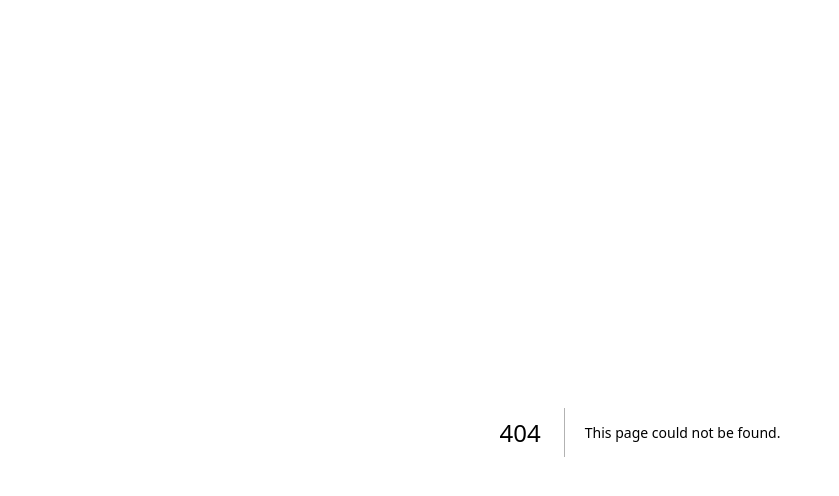
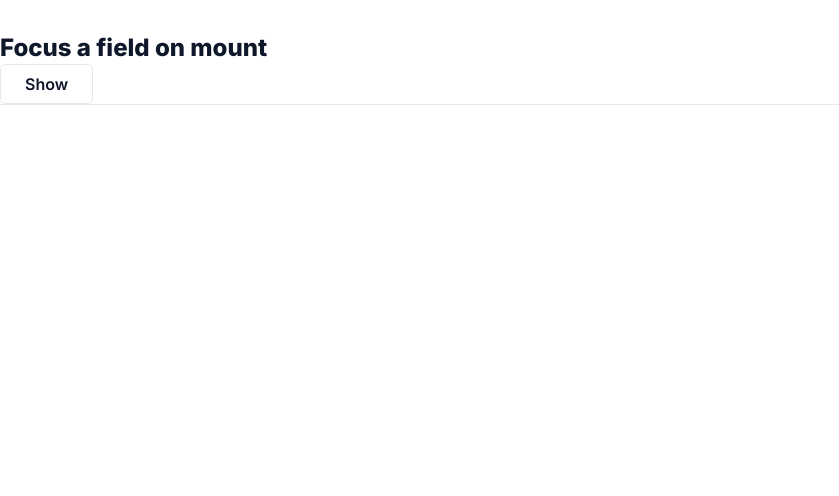
Before and after one commit to TaiseiNemoto/react-practice-app, a Next.js app: page /synchronizing-with-effects/fix-an-interval-that-fires-twice in a window 1280 px wide. Before the commit this address had no page. Shown: the top 496 px of the page, without its empty margins (0-839 px from the left). Built offline with nearby package versions, Linux system fonts and the light colour scheme.

Commit message:
[add]Synchronizing with Effects：Fix an interval that fires twiceまで完了

```diff
--- /dev/null
+++ b/src/app/synchronizing-with-effects/fix-an-interval-that-fires-twice/page.tsx
@@ -0,0 +1,11 @@
+import H1Element from '@/components/common/H1Element';
+import CounterWrapper from '@/components/synchronizing-with-effects/fix-an-interval-that-fires-twice/CounterWrapper';
+
+export default function page() {
+  return (
+    <main>
+      <H1Element title="Focus a field on mount" />
+      <CounterWrapper />
+    </main>
+  );
+}
--- a/src/app/synchronizing-with-effects/page.tsx
+++ b/src/app/synchronizing-with-effects/page.tsx
@@ -9,6 +9,10 @@ export default function Home() {
         link="/synchronizing-with-effects/focus-a-field-on-mount"
         pageName="Focus a field on mount"
       />
+      <PageLink
+        link="/synchronizing-with-effects/fix-an-interval-that-fires-twice"
+        pageName="Fix an interval that fires twice"
+      />
     </main>
   );
 }
--- /dev/null
+++ b/src/components/synchronizing-with-effects/fix-an-interval-that-fires-twice/Counter.tsx
@@ -0,0 +1,16 @@
+import { useEffect, useState } from 'react';
+
+export default function Counter() {
+  const [count, setCount] = useState(0);
+
+  useEffect(() => {
+    function onTick() {
+      setCount((c) => c + 1);
+    }
+    const intervalId = setInterval(onTick, 1000);
+
+    return () => clearInterval(intervalId);
+  }, []);
+
+  return <h1>{count}</h1>;
+}
--- /dev/null
+++ b/src/components/synchronizing-with-effects/fix-an-interval-that-fires-twice/CounterWrapper.tsx
@@ -0,0 +1,21 @@
+'use client';
+
+import Button from '@/components/common/Button';
+import { useState } from 'react';
+import Counter from './Counter';
+
+export default function CounterWrapper() {
+  const [show, setShow] = useState(false);
+
+  return (
+    <>
+      <Button
+        buttonText={show ? 'Hide' : 'Show'}
+        handleClick={() => setShow((s) => !s)}
+      />
+      <br />
+      <hr />
+      {show && <Counter />}
+    </>
+  );
+}
```
